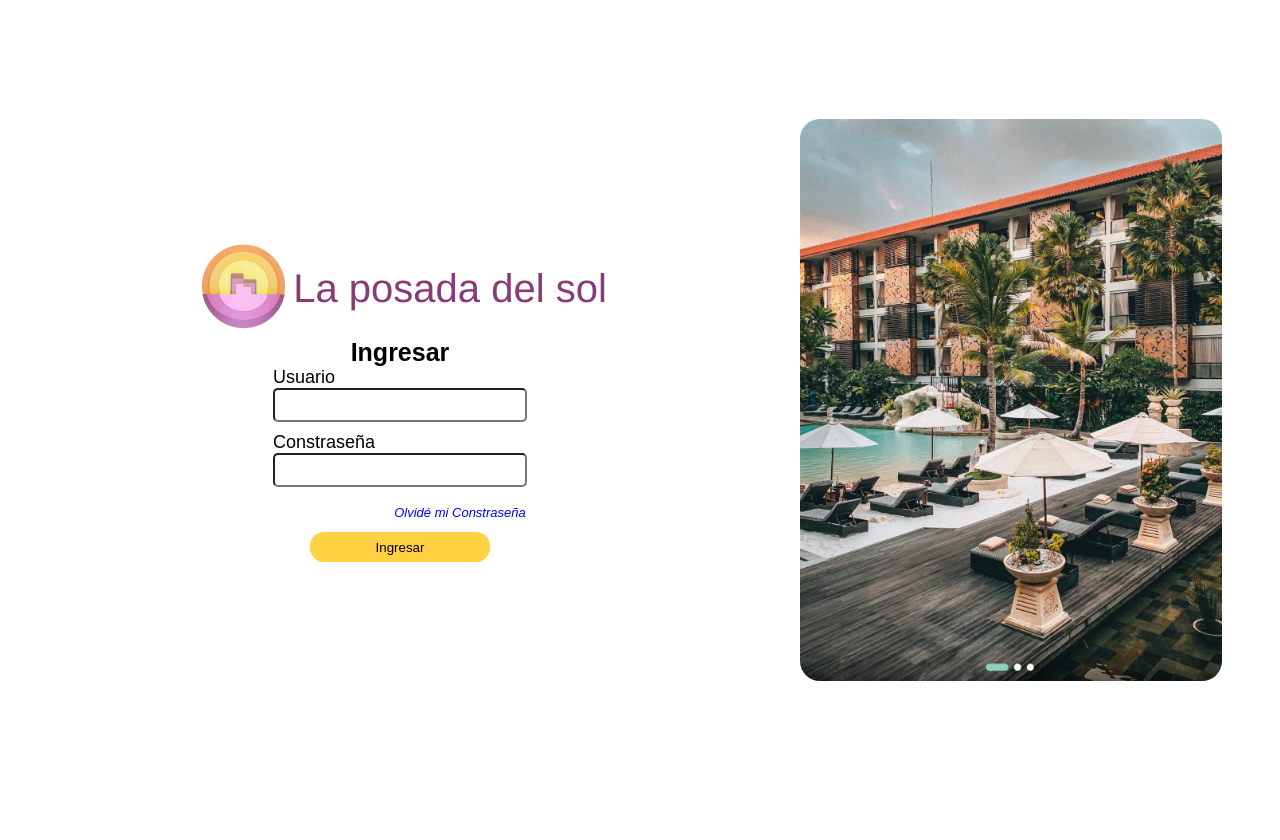
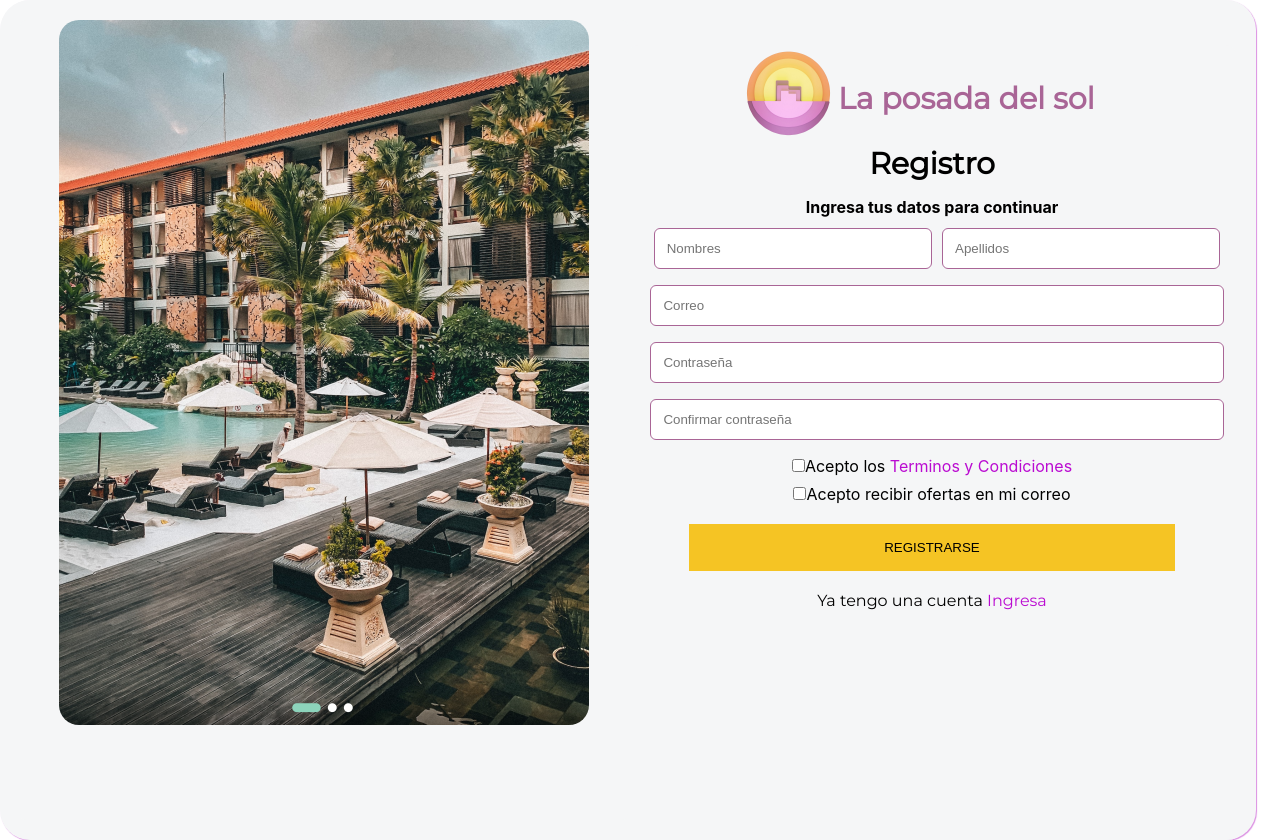
Before and after one commit to OakEsteban/PosadadelSolFRONTEND, a React (Create React App) app: page / in a window 1280 px wide. Before the commit the page ends 800 px from the top, so only its background shows below. Built offline with nearby package versions, Linux system fonts and the light colour scheme.

Commit message:
Update: Arreglo de logo

```diff
--- a/src/App.js
+++ b/src/App.js
@@ -5,8 +5,7 @@ import Registro from './components/Registro';
 function App() {
   return (
     <div className="App">
-        <Login />
-
+        <Registro />
     </div>
   );
 }
--- a/src/Styles/Registro.css
+++ b/src/Styles/Registro.css
@@ -43,6 +43,7 @@ h4{
 }
 
 .cont-formulario{
+    margin-top: 50px;
     overflow: hidden;
     text-align: flex;
     float: right;
@@ -54,11 +55,22 @@ h4{
 
 }
 
-.logo{
-    padding: 11px;
-    width: 18rem;
-    height: 5rem;
 
+.logo1{
+    display: flex;
+    padding: auto;
+}
+
+
+.logo1 h3{
+    font-family: 'Montserrat', 'bold', 'medium';
+    margin-top: 35px;
+    color: #a96596;
+}
+.logo1 img{
+    margin-left: 110px;
+    width: 100px;
+    height: 100px;
 }
 
 .cont-formulario h3{
--- a/src/components/Registro.js
+++ b/src/components/Registro.js
@@ -4,17 +4,23 @@ import '../Styles/Registro.css';
 function Registro() {
   return (
     <div className="contenedor">
-        <div className="cont-imagen">
+        <div className="cont-imagen" name="logo">
             <img
-                src={require('../Images/posada.jpg')}
+                src={require('../Images/hotel.png')}
                 alt="Posada del sol" />
+
 
         </div>
 
         <div className="cont-formulario">
-            <img
+
+            <div className='logo1'>
+              <img
                 className='logo'
-                src={require('../Images/logo.jpeg')} alt="" />
+                src={require('../Images/logoPosada.png')} alt="" />
+                <h3>La posada del sol</h3>
+            </div>
+
 
             <h3><strong> Registro </strong></h3>
             <h4>Ingresa tus datos para continuar</h4>
```
Also changed, not shown: src/Images/logoPosada.jpeg (deleted).
